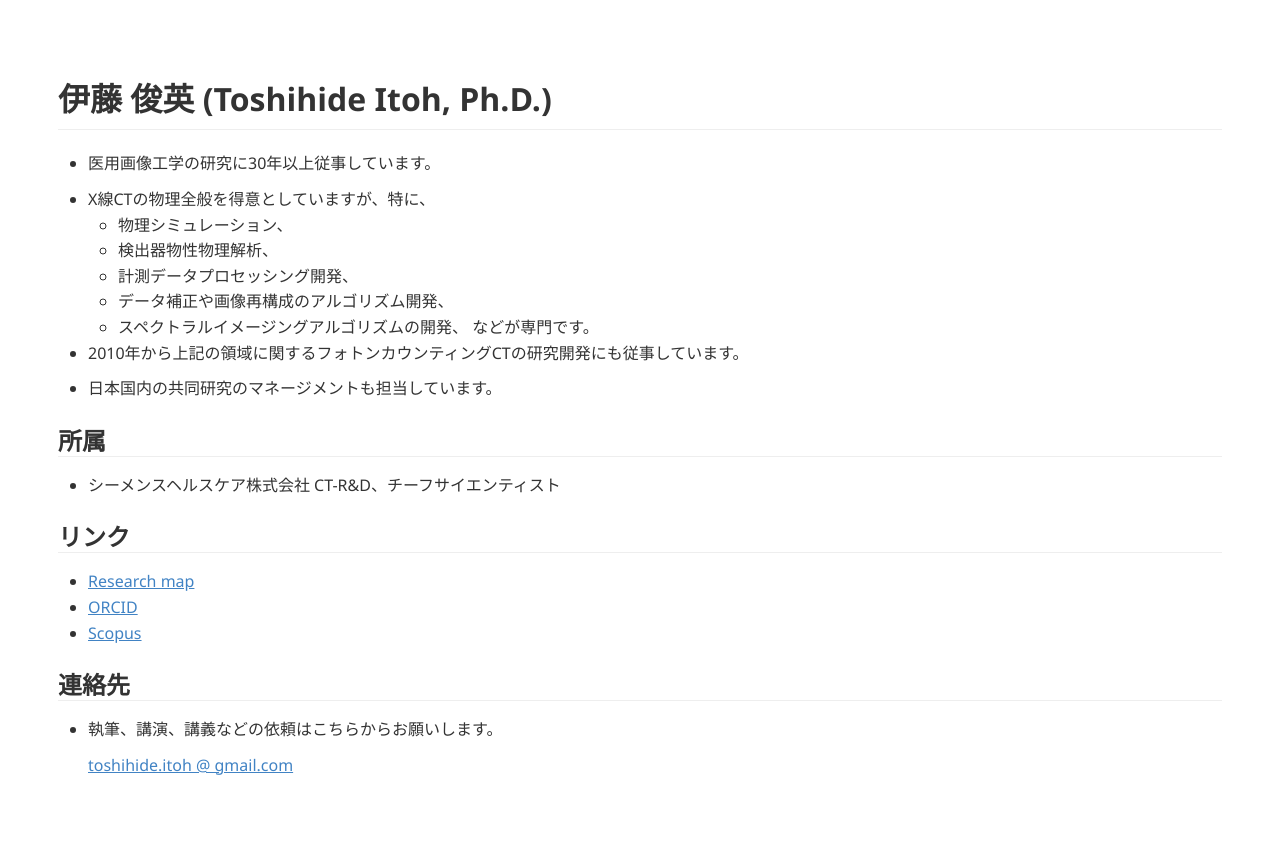
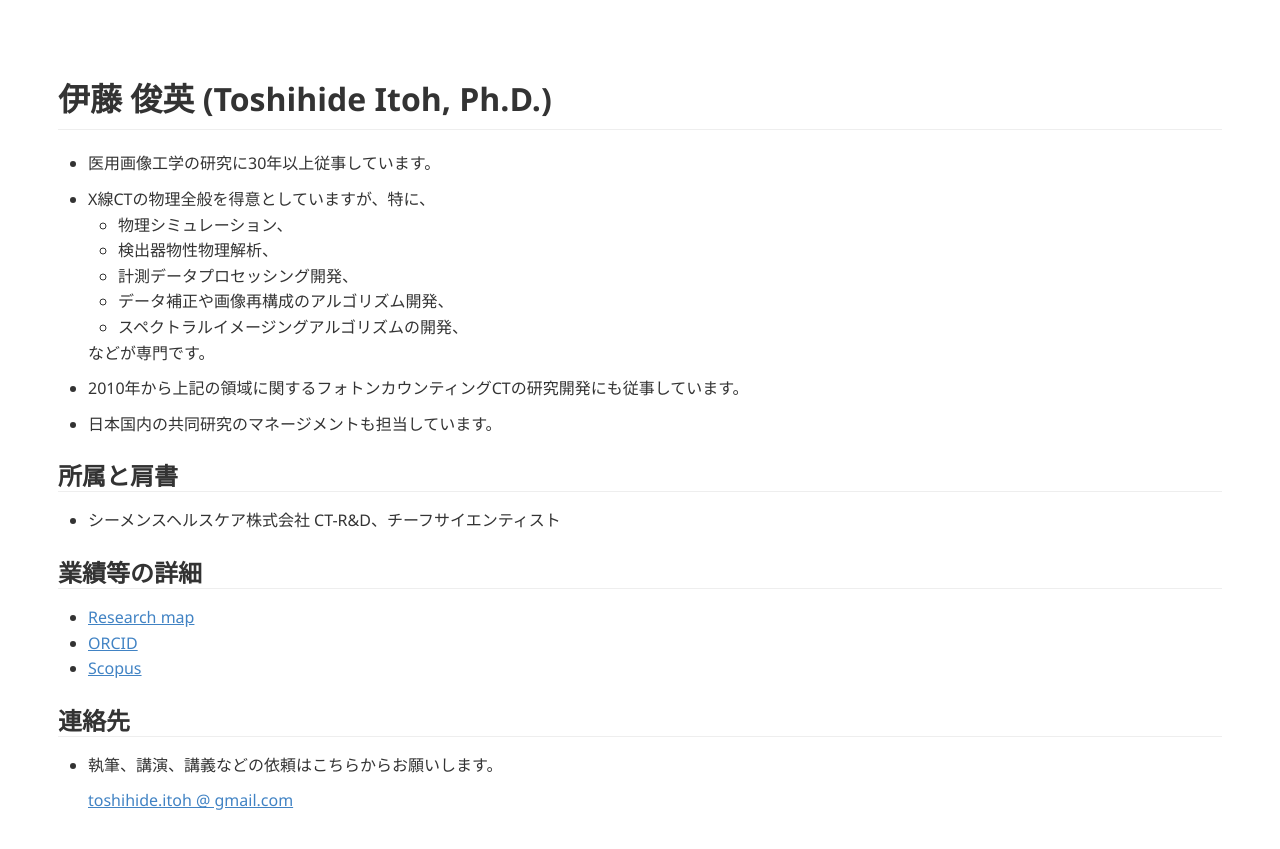
Before and after one commit to tnitoh/tnitoh.github.io, a Jekyll site: the page built from index.md, in a window 1280 px wide. Shown: the top 849 px of the page. Built offline with Jekyll 4.4.1, drawn with Linux system fonts in a browser that asks for light colours; Markdown is read by kramdown in place of the engine named in the settings.

Commit message:
Update index.md

```diff
--- a/index.md
+++ b/index.md
@@ -13,15 +13,16 @@ title: Toshihide Itoh's web page
   - 計測データプロセッシング開発、
   - データ補正や画像再構成のアルゴリズム開発、
   - スペクトラルイメージングアルゴリズムの開発、
-    などが専門です。
+
+  などが専門です。
 - 2010年から上記の領域に関するフォトンカウンティングCTの研究開発にも従事しています。
 
 - 日本国内の共同研究のマネージメントも担当しています。
 
-## 所属
+## 所属と肩書
 - シーメンスヘルスケア株式会社 CT-R&D、チーフサイエンティスト
 
-## リンク
+## 業績等の詳細
 - [Research map](https://researchmap.jp/tnitoh?lang=en){:target="_blank"}
 - [ORCID](https://orcid.org/0000-0002-0283-1225){:target="_blank"}
 - [Scopus](https://www.scopus.com/authid/detail.uri?authorId=36983520100){:target="_blank"}
```
